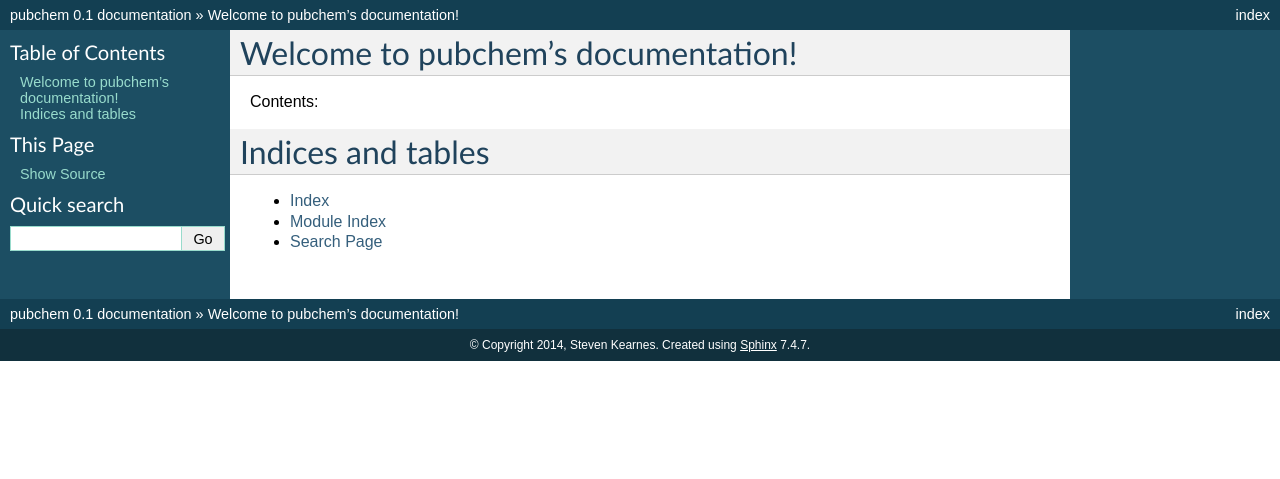
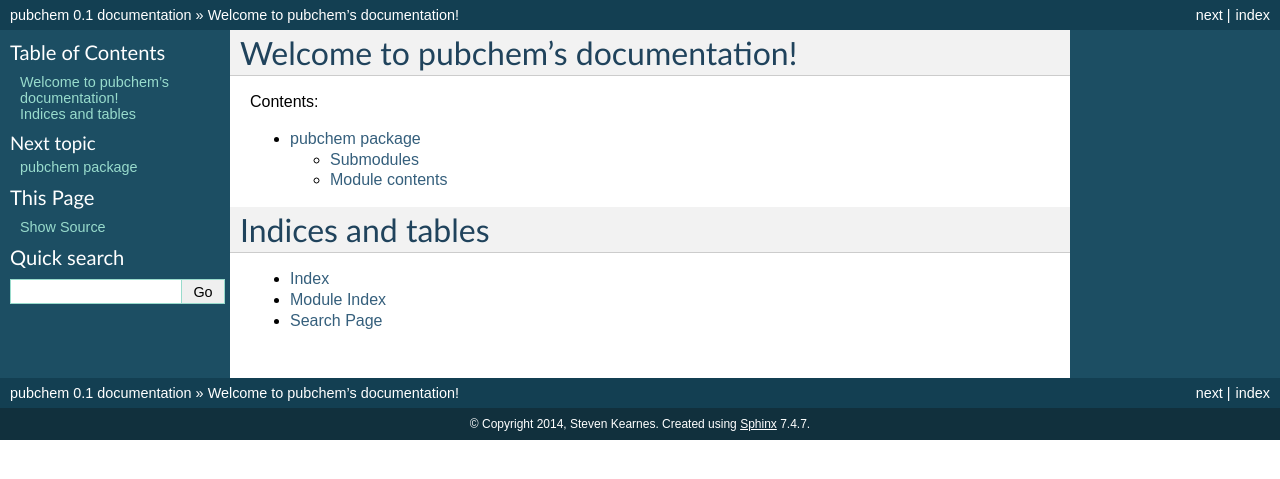
Before and after one commit to skearnes/pubchem-utils, a Sphinx documentation site: the page built from docs/index.rst, in a window 1280 px wide. Shown: the top 479 px of the page. Built offline with Sphinx 7.4.7, drawn with Linux system fonts in a browser that asks for light colours.

Commit message:
Add docs

```diff
--- a/docs/index.rst
+++ b/docs/index.rst
@@ -11,7 +11,7 @@
 .. toctree::
    :maxdepth: 2
 
-
+   pubchem
 
 Indices and tables
 ==================
--- /dev/null
+++ b/docs/pubchem.rst
@@ -0,0 +1,17 @@
+pubchem package
+===============
+
+Submodules
+----------
+
+.. toctree::
+
+   pubchem.pug
+
+Module contents
+---------------
+
+.. automodule:: pubchem
+    :members:
+    :undoc-members:
+    :show-inheritance:
```
Also changed, not shown: docs/modules.rst (added, +7 -0 lines), docs/pubchem.pug.rst (added, +7 -0 lines), docs/pug.rst (added).
